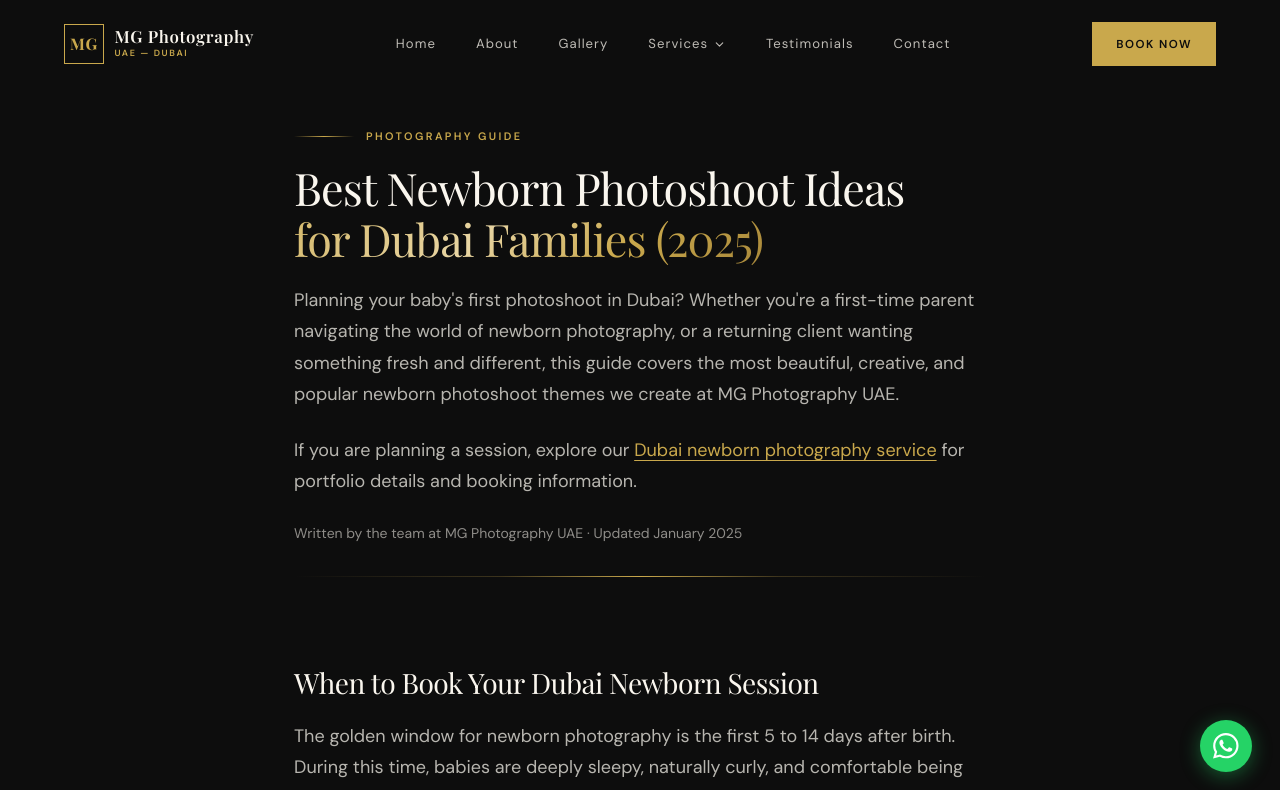
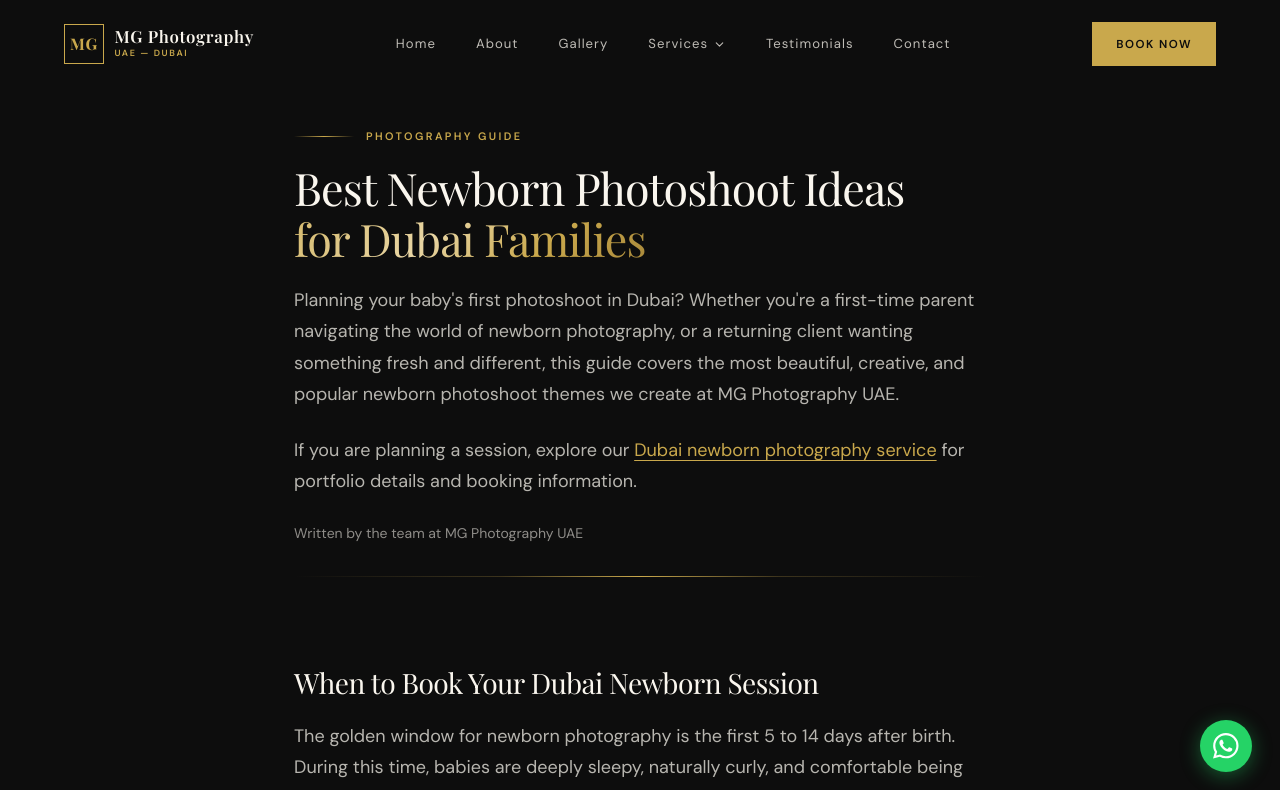
Before and after one commit to mgphotographyglobal/mgphotographyglobal, a Next.js app: page /guides/newborn-photoshoot-ideas-dubai in a window 1280 px wide. Shown: the top 790 px of the page. Built offline with nearby package versions, Linux system fonts and the light colour scheme; a web font is replaced by a local one.

Commit message:
SEO: remove stale year from newborn-photoshoot-ideas-dubai guide

```diff
--- a/app/guides/newborn-photoshoot-ideas-dubai/page.tsx
+++ b/app/guides/newborn-photoshoot-ideas-dubai/page.tsx
@@ -30,7 +30,7 @@ export default function NewbornPhotoshootIdeasDubai() {
             <div className="gold-line" /> Photography Guide
           </div>
           <h1 className="display-md" style={{ marginBottom: "1.25rem" }}>
-            Best Newborn Photoshoot Ideas<br /><span className="text-gold-gradient">for Dubai Families (2025)</span>
+            Best Newborn Photoshoot Ideas<br /><span className="text-gold-gradient">for Dubai Families</span>
           </h1>
           <p className="body-lg" style={{ marginBottom: "1.5rem" }}>
             Planning your baby&apos;s first photoshoot in Dubai? Whether you&apos;re a first-time parent navigating the world of newborn photography, or a returning client wanting something fresh and different, this guide covers the most beautiful, creative, and popular newborn photoshoot themes we create at MG Photography UAE.
@@ -39,7 +39,7 @@ export default function NewbornPhotoshootIdeasDubai() {
             If you are planning a session, explore our <a href="/dubai-newborn-photography/" style={{ color: "var(--gold)", textDecoration: "underline", textUnderlineOffset: "0.2em" }}>Dubai newborn photography service</a> for portfolio details and booking information.
           </p>
           <p className="body-sm" style={{ marginBottom: "2rem" }}>
-            Written by the team at MG Photography UAE · Updated January 2025
+            Written by the team at MG Photography UAE
           </p>
           <div className="gold-line-full" />
         </div>
```
